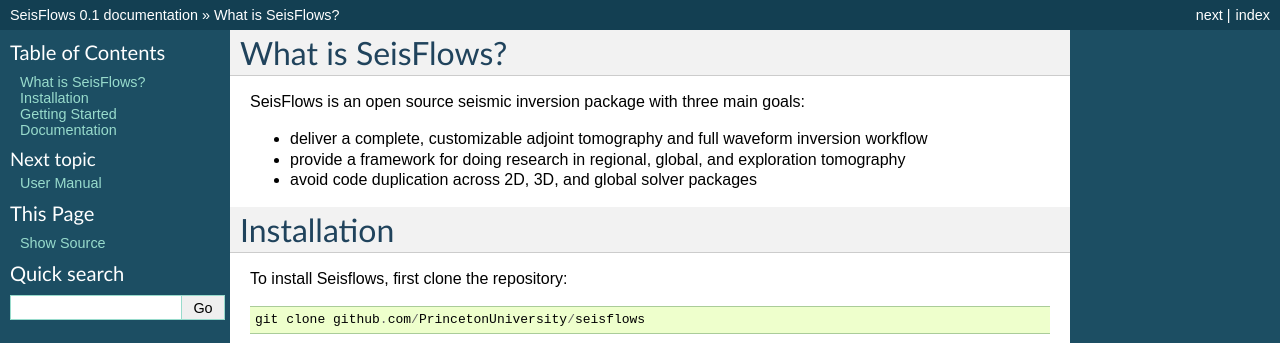
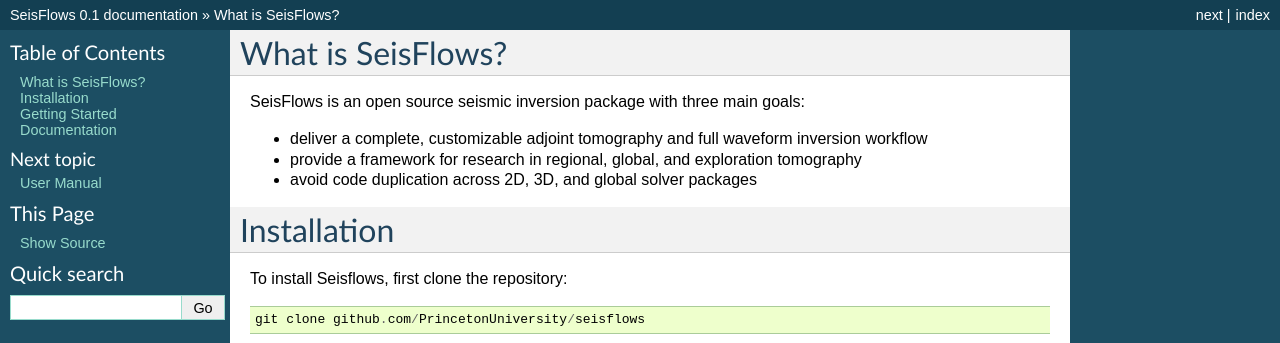
Before and after one commit to adjtomo/seisflows, a Sphinx documentation site: the page built from docs/index.rst, in a window 1280 px wide. Shown: the top 343 px of the page. Built offline with Sphinx 7.4.7, drawn with Linux system fonts in a browser that asks for light colours; formulas are drawn with MathJax 3; pages that are not in the unit, such as notebooks, are missing from menus.

Commit message:
edited docs

```diff
--- a/docs/index.rst
+++ b/docs/index.rst
@@ -10,7 +10,7 @@
 
 - deliver a complete, customizable adjoint tomography and full waveform inversion workflow
 
-- provide a framework for doing research in regional, global, and exploration tomography
+- provide a framework for research in regional, global, and exploration tomography
 
 - avoid code duplication across 2D, 3D, and global solver packages
 
```
